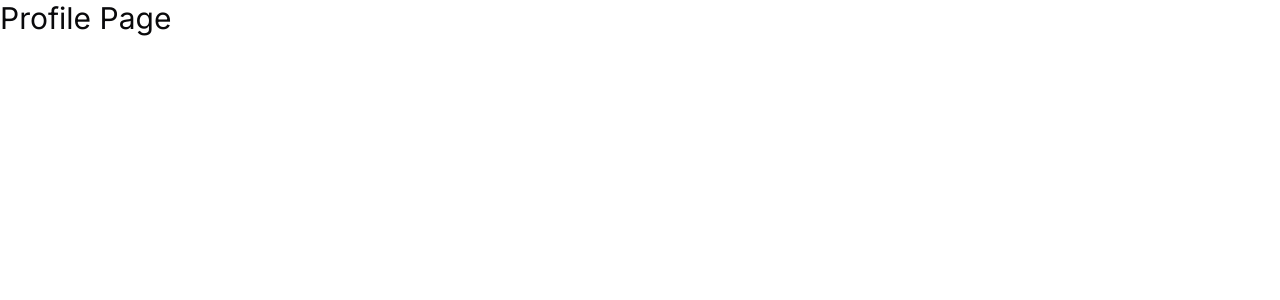
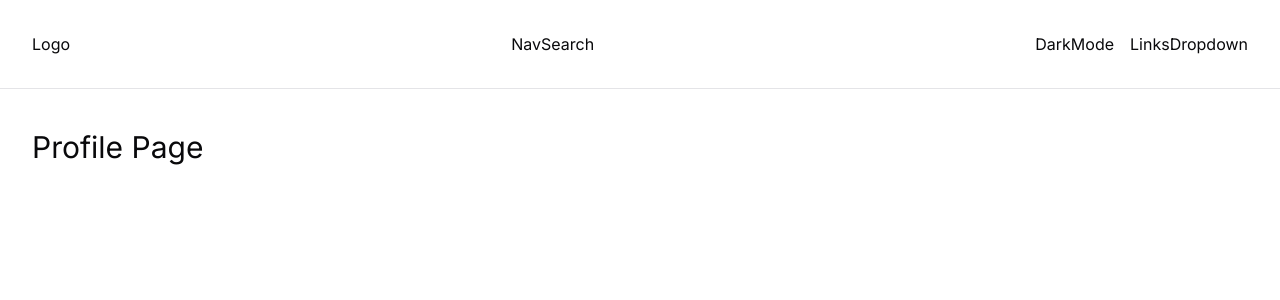
Before and after one commit to kimamovic21/nextjs-udemy-course-home-away-johnsmilga, a Next.js app in the folder home-away/: page /profile in a window 1280 px wide. Shown: the top 300 px of the page. Built offline with nearby package versions, Linux system fonts and the light colour scheme.

Commit message:
55. Navbar Structure
-u komponentu Navbar.tsx dodane komponente Logo, NavSearch, DarkMode i LinksDropdown
-u globals.css fajl dodana direktiva @layer components i klasa .container
-u komponentu layout.tsx dodana komponenta Navbar.tsx

```diff
--- a/home-away/app/globals.css
+++ b/home-away/app/globals.css
@@ -1,6 +1,13 @@
 @tailwind base;
 @tailwind components;
 @tailwind utilities;
+
+@layer components {
+  .container {
+    @apply mx-auto max-w-6xl xl:max-w-7xl px-8;
+  }
+}
+
 @layer base {
   :root {
     --background: 0 0% 100%;
--- a/home-away/app/layout.tsx
+++ b/home-away/app/layout.tsx
@@ -1,6 +1,7 @@
 import type { Metadata } from 'next';
 import { Inter } from 'next/font/google';
 import './globals.css';
+import Navbar from '@/components/navbar/Navbar';
 
 const inter = Inter({ subsets: ['latin'] });
 
@@ -15,8 +16,13 @@
   children: React.ReactNode;
 }>) {
   return (
-    <html lang='en'>
-      <body className={inter.className}>{children}</body>
+    <html lang='en' suppressHydrationWarning>
+      <body className={inter.className}>
+        <Navbar />
+        <main className='container py-10'>
+          {children}
+        </main>
+      </body>
     </html>
   );
 }
--- a/home-away/components/navbar/Navbar.tsx
+++ b/home-away/components/navbar/Navbar.tsx
@@ -1,6 +1,20 @@
+import Logo from './Logo';
+import NavSearch from './NavSearch';
+import DarkMode from './DarkMode';
+import LinksDropdown from './LinksDropdown';
+
 function Navbar() {
   return (
-    <div>Navbar</div>
+    <nav className='border-b'>
+      <div className='container flex flex-col sm:flex-row sm:justify-between sm:items-center flex-wrap gap-4 py-8'>
+        <Logo />
+        <NavSearch />
+        <div className='flex gap-4 items-center '>
+          <DarkMode />
+          <LinksDropdown />
+        </div>
+      </div>
+    </nav>
   );
 };
 
```
Also changed, not shown: 2 other files (tests, documents, lock files or other folders).
